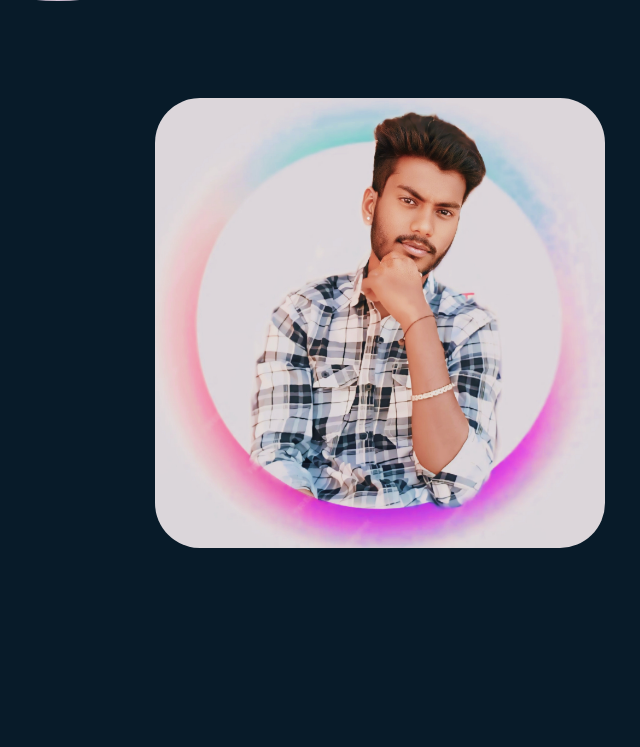
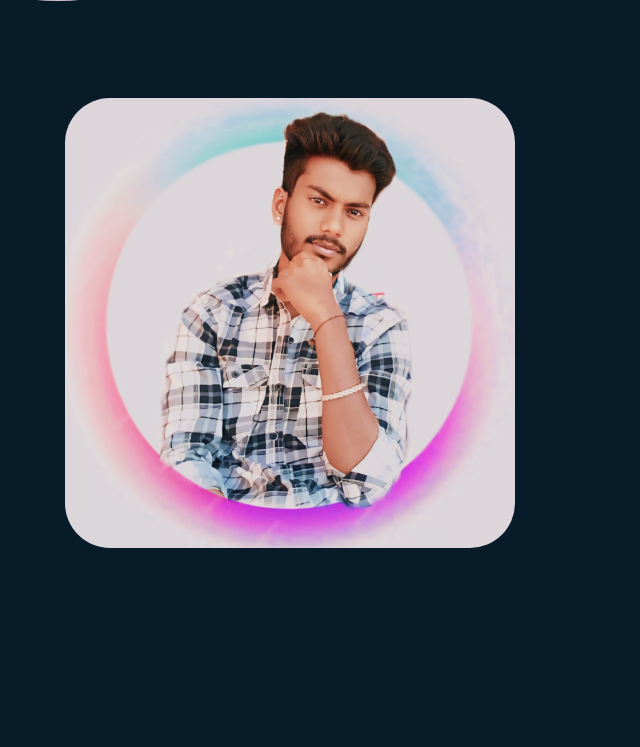
Before and after one commit to teluguabbai/myproject, a Django app: template templates/home.html in a window 1280 px wide. Shown: the part 882-1629 px from the top of the page, without its empty margins (320-960 px from the left). Run offline with Django 5.2, Linux system fonts and the light colour scheme; the template is opened without the code that fills it, so the values that code supplies are empty; some libraries are stand-ins or nearby versions.

Commit message:
Update home.html

```diff
--- a/templates/home.html
+++ b/templates/home.html
@@ -99,7 +99,7 @@
                         display: inline;
                         border-radius: 10%;
                         margin: auto;
-                        margin-left: 90px;
+                        margin-right: 90px;
                         margin-top: 20px;
 
                        }
```
